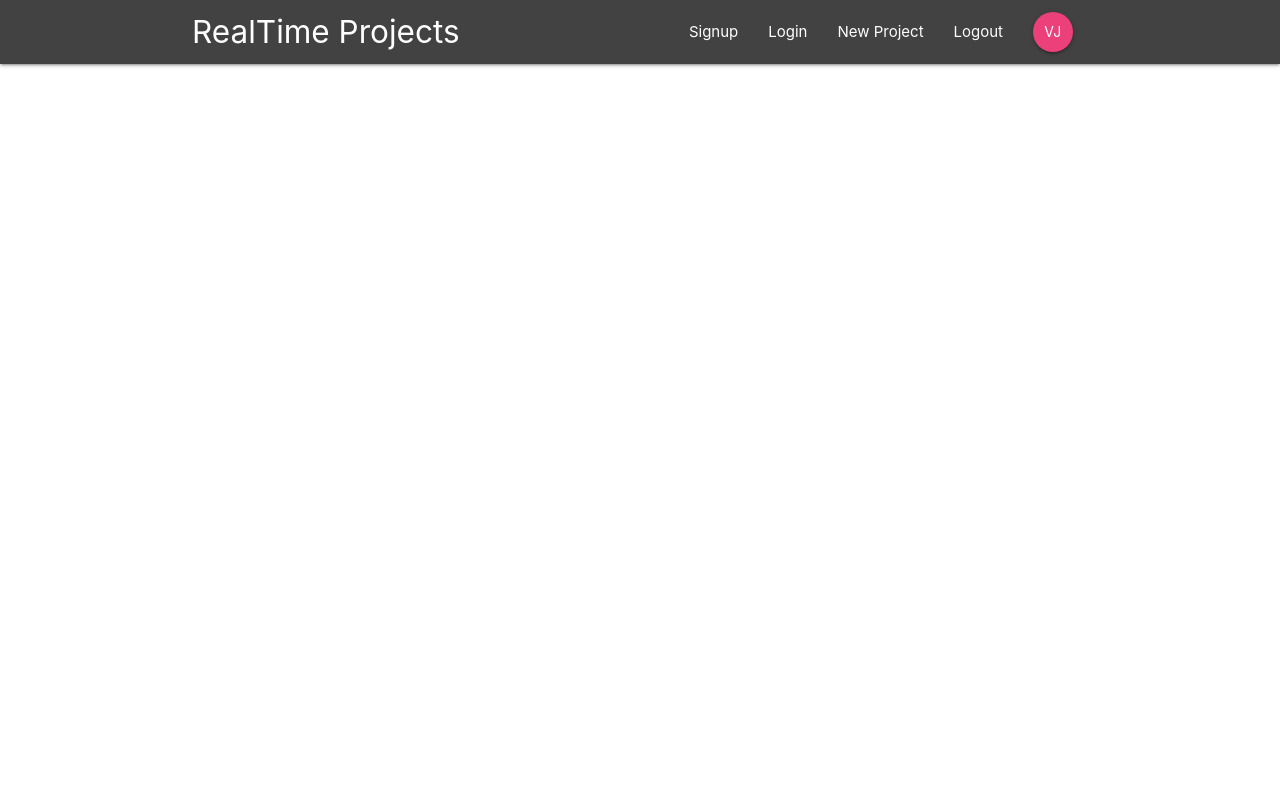
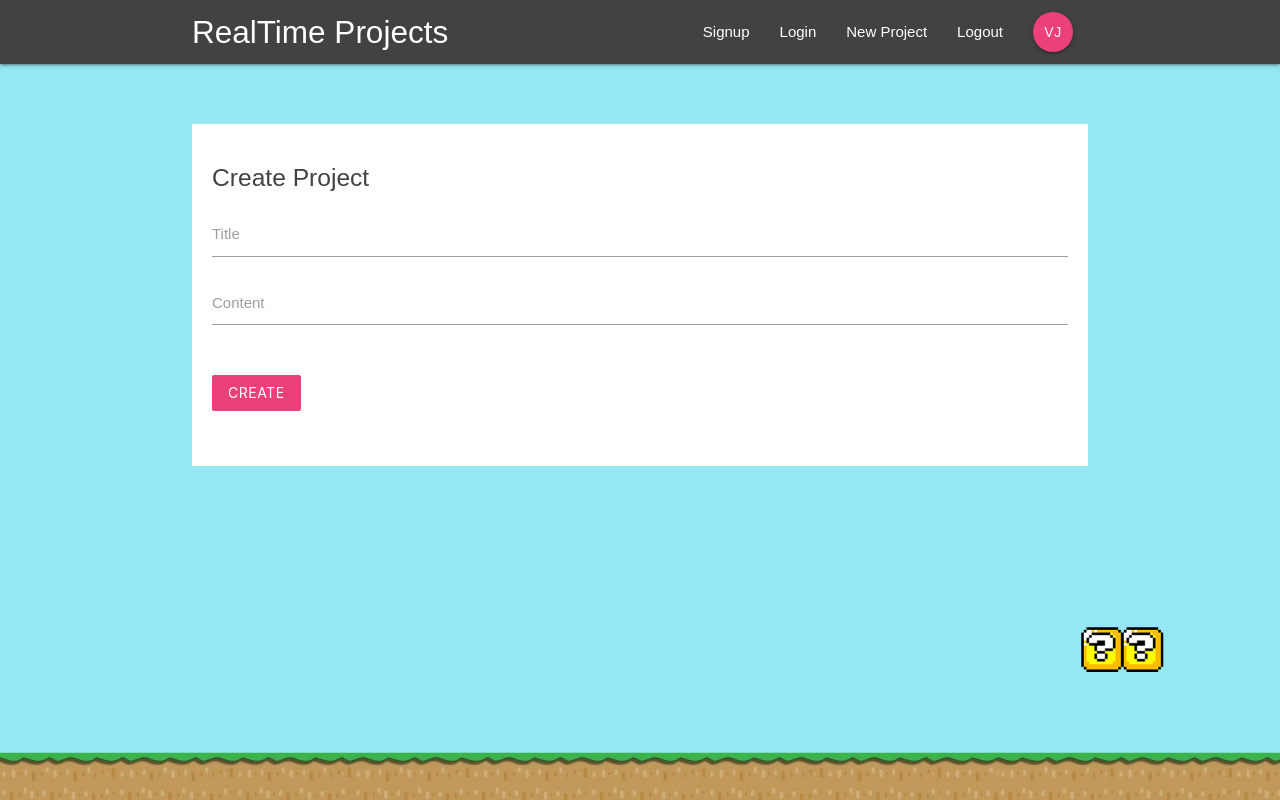
Before and after one commit to jainvishal520/react-redux-firebase, a React (Create React App) app: page /create in a window 1280 px wide. Built offline with nearby package versions, Linux system fonts and the light colour scheme.

Commit message:
wrapping components

```diff
--- a/package.json
+++ b/package.json
@@ -5,7 +5,9 @@
   "dependencies": {
     "react": "^16.8.6",
     "react-dom": "^16.8.6",
-    "react-router-dom": "^5.0.0"
+    "react-redux": "^7.0.2",
+    "react-router-dom": "^5.0.0",
+    "redux": "^4.0.1"
   },
   "devDependencies": {
     "react-scripts": "2.1.8"
--- a/src/App.js
+++ b/src/App.js
@@ -5,6 +5,7 @@
 import ProjectDetails from './components/projects/ProjectDetails';
 import SignIn from './components/auth/SignIn';
 import SignUp from './components/auth/SignUp';
+import CreateProject from './components/projects/CreateProject';
 class App extends Component {
   render() {
     return (
@@ -16,6 +17,7 @@
             <Route path="/project/:id" component={ProjectDetails} />
             <Route path="/signin" component={SignIn} />
             <Route path="/signup" component={SignUp} />
+            <Route path="/create" component={CreateProject} />
           </Switch>
         </div>
       </BrowserRouter>
--- a/src/components/layout/SignedInLinks.js
+++ b/src/components/layout/SignedInLinks.js
@@ -4,7 +4,7 @@
 const SignedInLinks = () => {
     return(
         <ul className="right">
-            <li><NavLink to="/">New Project</NavLink></li>
+            <li><NavLink to="/create">New Project</NavLink></li>
             <li><NavLink to="/">Logout</NavLink></li>
             <li><NavLink to="/" className="btn btn-floating pink lighten-1">VJ</NavLink></li>
         </ul>
--- a/src/components/layout/SignedOutLinks.js
+++ b/src/components/layout/SignedOutLinks.js
@@ -4,8 +4,8 @@
 const SignedOutLinks = () => {
     return(
         <ul className="right">
-            <li><NavLink to="/" >Signup</NavLink></li>
-            <li><NavLink to="/" >Login</NavLink></li>
+            <li><NavLink to="/signup" >Signup</NavLink></li>
+            <li><NavLink to="/signin" >Login</NavLink></li>
         </ul>
     )
 }
--- a/src/components/projects/CreateProject.js
+++ b/src/components/projects/CreateProject.js
@@ -0,0 +1,43 @@
+import React, { Component } from 'react';
+
+class CreateProject extends Component {
+    state={
+        title: '',
+        content: ''
+    }
+
+    handleChange = (e) => {
+        this.setState({
+            [e.target.id] : e.target.value
+        })
+    }
+
+    handleSubmit = (e) => {
+        e.preventDefault();
+        console.log(this.state)
+    }
+
+    render(){
+        return(
+            <div className="container">
+                <form onSubmit={this.handleSubmit} className="white">
+                    <h5 className="grey-text text-darken-3">Create Project</h5>
+                    <div className="input-field">
+                        <label htmlFor="title">Title</label>
+                        <input type="text" id="title" onChange={this.handleChange} />
+                    </div>
+                    <div className="input-field">
+                        <label htmlFor="password">Content</label>
+                        <textarea id="content" cols="30" rows="20" className="materialize-textarea"></textarea>
+                    </div>
+                    <div className="input-field">
+                        <button className="btn pink lighten-1 z-depth-0">create</button>
+                    </div>
+
+                </form>
+            </div>
+        )
+    }
+}
+
+export default CreateProject;
--- a/src/index.css
+++ b/src/index.css
@@ -1,14 +1,38 @@
+html{
+  min-height: 100%;
+}
+
 body {
   margin: 0;
   padding: 0;
-  font-family: -apple-system, BlinkMacSystemFont, "Segoe UI", "Roboto", "Oxygen",
-    "Ubuntu", "Cantarell", "Fira Sans", "Droid Sans", "Helvetica Neue",
-    sans-serif;
-  -webkit-font-smoothing: antialiased;
-  -moz-osx-font-smoothing: grayscale;
+  font-family: sans-serif;
+  background: url(/img/mario-bg.png) no-repeat;
+  background-size: 100%;
+  background-position: bottom;
+  background-color: #95e8f3;
+  min-height: 100%;
 }
 
-code {
-  font-family: source-code-pro, Menlo, Monaco, Consolas, "Courier New",
-    monospace;
+form{
+  padding: 20px;
+  margin-top: 60px;
 }
+
+form button, form h5{
+  margin: 20px 0;
+}
+
+input[type=text]:not(.browser-default):focus:not([readonly]),
+input[type=email]:not(.browser-default):focus:not([readonly]),
+input[type=password]:not(.browser-default):focus:not([readonly]),
+textarea.materialize-textarea:focus:not([readonly]){
+  border-color: #ec407a;
+  box-shadow: none;
+}
+
+input[type=text]:not(.browser-default):focus:not([readonly]) + label,
+textarea.materialize-textarea:focus:not([readonly]) + label,
+input[type=email]:not(.browser-default):focus:not([readonly]) + label,
+input[type=password]:not(.browser-default):focus:not([readonly]) + label{
+  color: #ec407a !important;
+}
```
Also changed, not shown: public/img/mario-bg.png (added), 1 other file (tests, documents, lock files or other folders).
